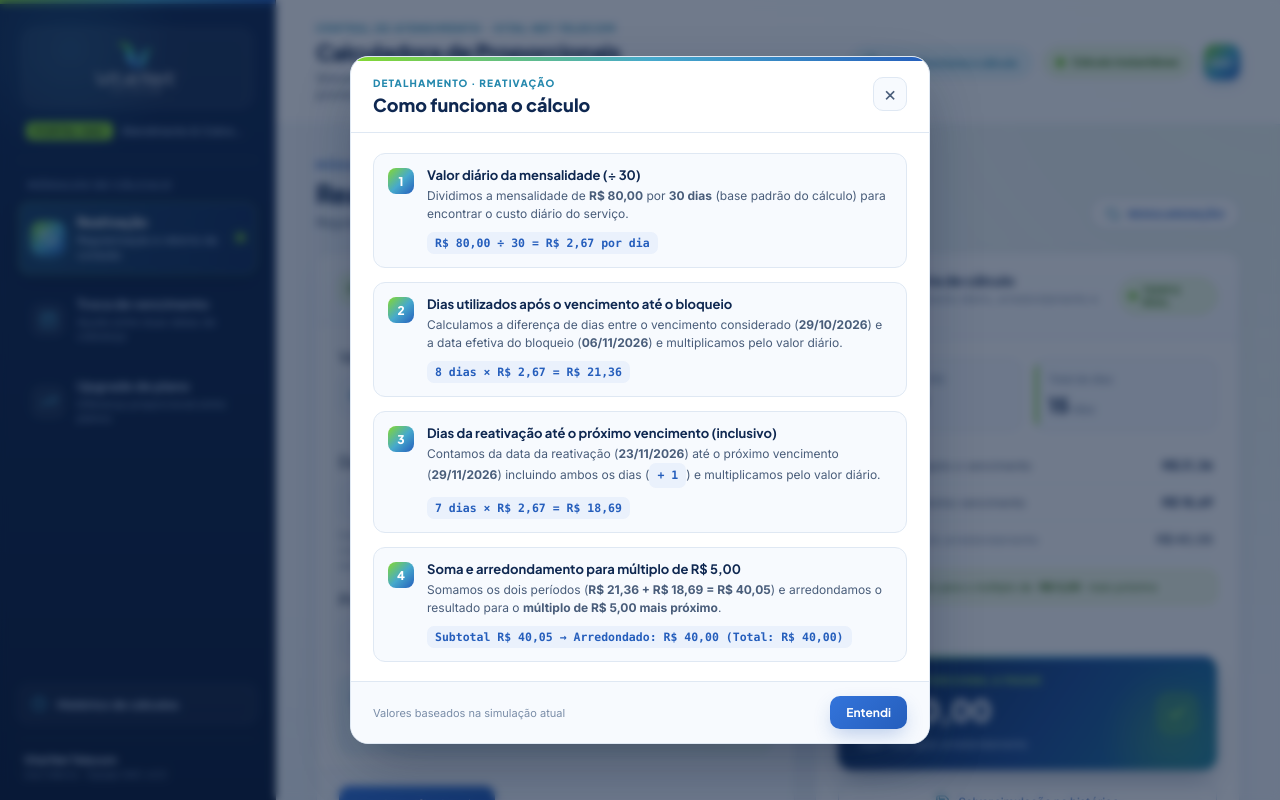
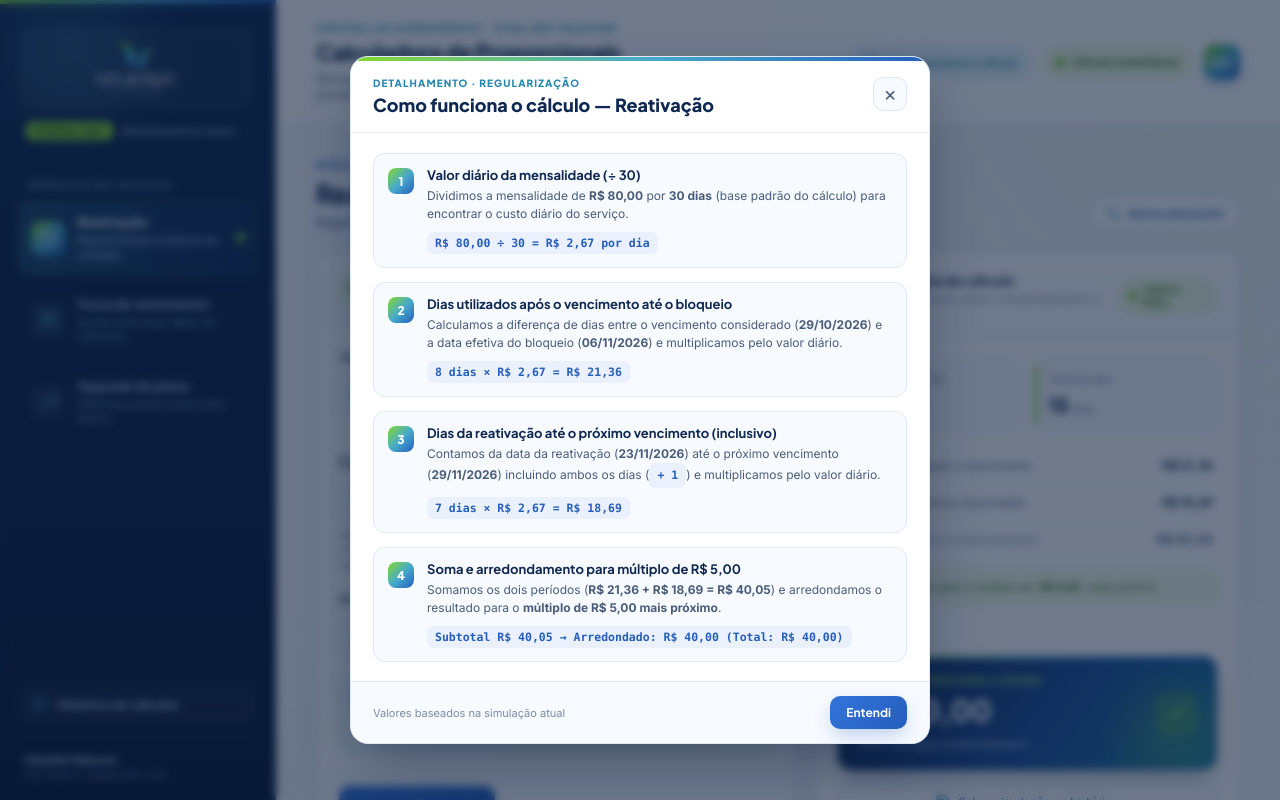
Before and after one commit to sacgiliel-lgtm/calculadora-proporcionais-vitalnet, a React (Vite) app: page / in a window 1280 px wide. Both pictures are taken after a click on the button "Como funciona o cálculo". Shown: the top 800 px of the page. Built offline with nearby package versions, Linux system fonts and the light colour scheme.

Commit message:
Update modal header content with activeModeObj data

```diff
--- a/src/App.tsx
+++ b/src/App.tsx
@@ -886,8 +886,8 @@ export default function App() {
           <div className="modal-card" onClick={(e) => e.stopPropagation()}>
             <div className="modal-header">
               <div>
-                <span className="modal-kicker">DETALHAMENTO · {activeModeObj.label.toUpperCase()}</span>
-                <h3 id="how-modal-title">Como funciona o cálculo</h3>
+                <span className="modal-kicker">DETALHAMENTO · {activeModeObj.badge}</span>
+                <h3 id="how-modal-title">Como funciona o cálculo — {activeModeObj.label}</h3>
               </div>
               <button
                 type="button"
```
